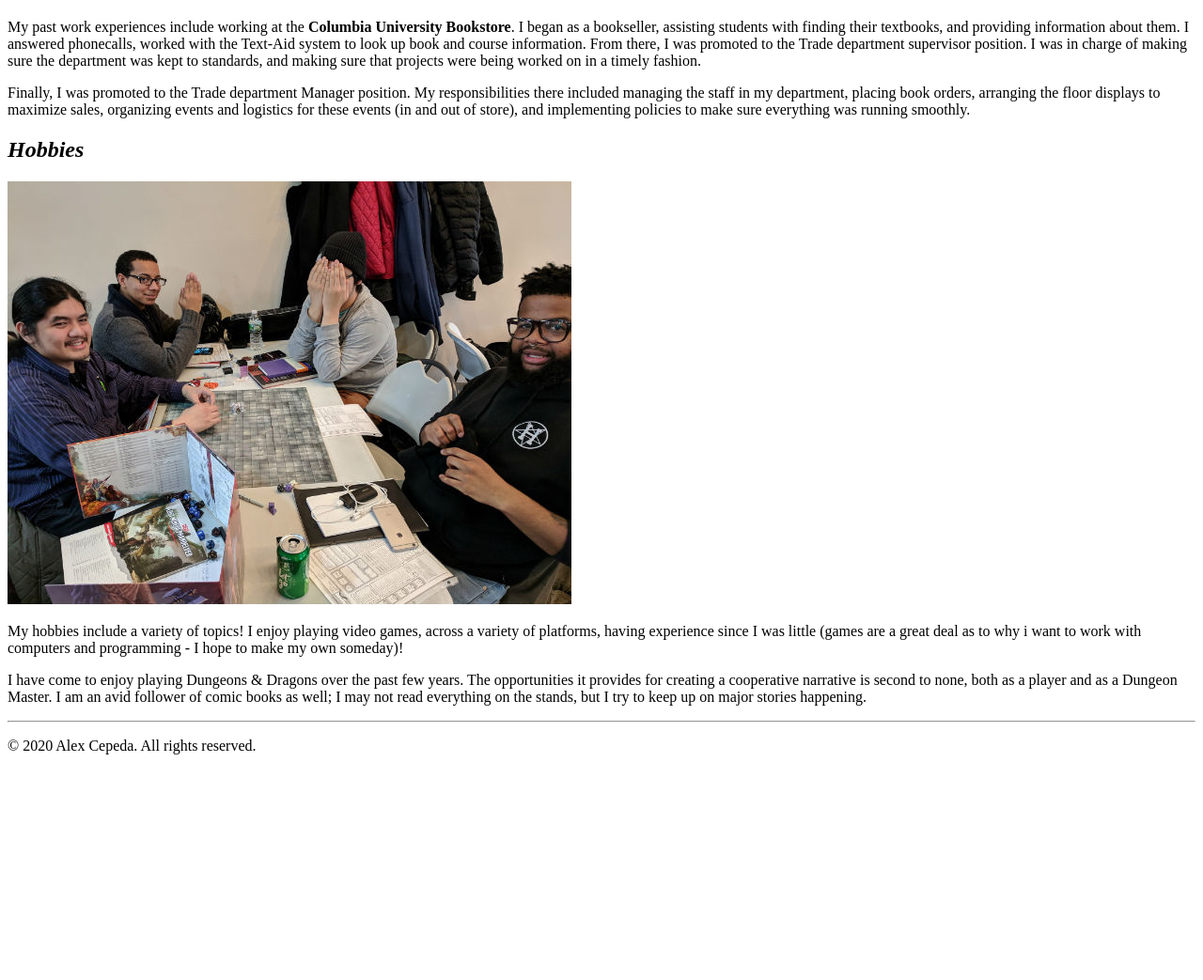
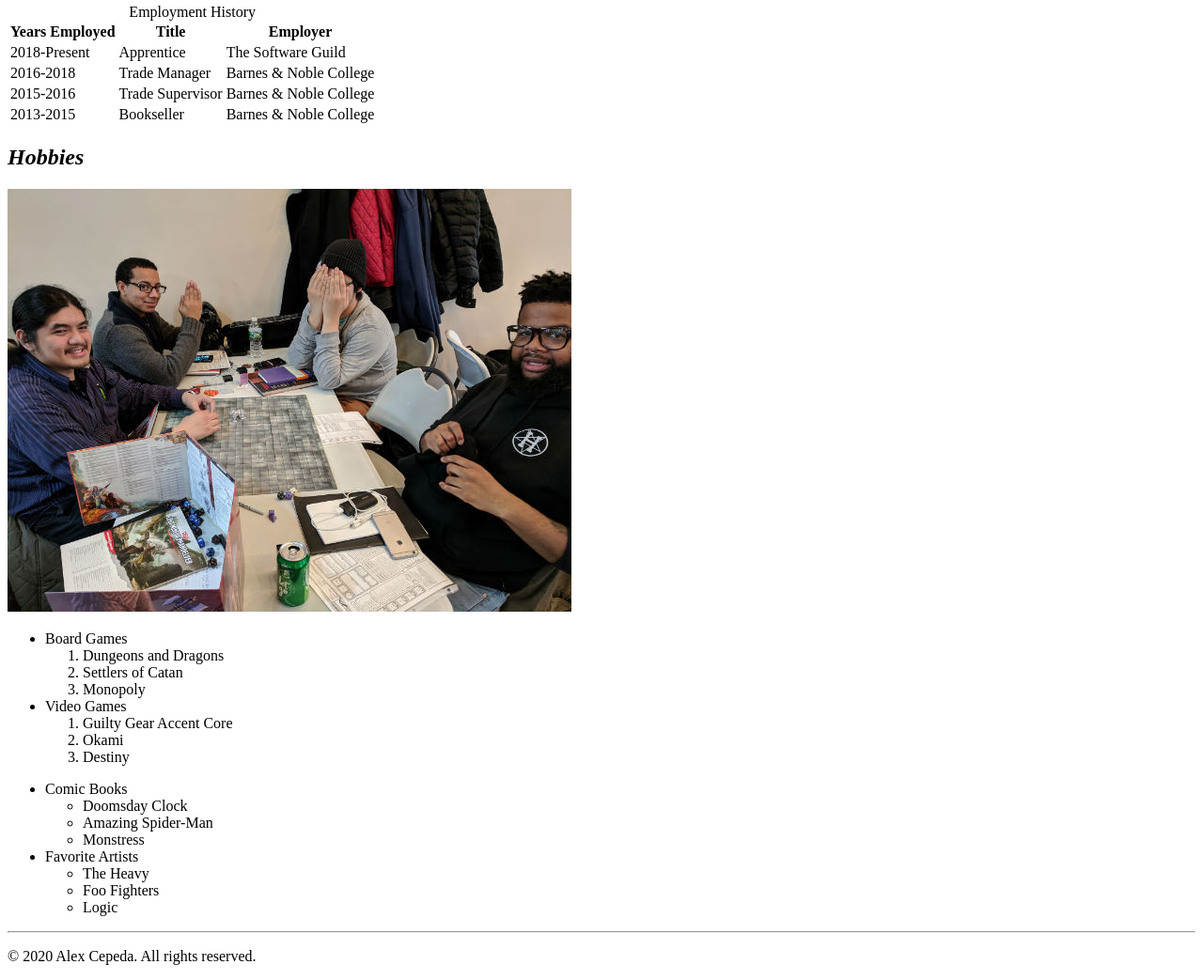
Before and after one commit to alexC317/SoftwareGuildCourse, a plain HTML site: page portfolio/index.html in a window 1280 px wide. Shown: the part 1782-2825 px from the top of the page at 94% size. Before the commit the page ends 2601 px from the top, so only its background shows below. Drawn offline with Linux system fonts and the light colour scheme.

Commit message:
Updated index.html and contact.html via the code-throughs.

```diff
--- a/portfolio/index.html
+++ b/portfolio/index.html
@@ -44,20 +44,70 @@
 
         <article id="pastExperiences">
           <h2><em>Past Experiences</em></h2>
-          <img src="images/work600.jpg" alt="A book from where I worked at">
+          <img src="images/work600.jpg" alt="">
+          <table>
+            <caption>Employment History</caption>
+            <tr>
+              <th>Years Employed</th>
+              <th>Title</th>
+              <th>Employer</th>
+            </tr>
+            <tr>
+              <td>2018-Present</td>
+              <td>Apprentice</td>
+              <td>The Software Guild</td>
+            </tr>
+            <tr>
+              <td>2016-2018</td>
+              <td>Trade Manager</td>
+              <td>Barnes & Noble College</td>
+            </tr>
+            <tr>
+              <td>2015-2016</td>
+              <td>Trade Supervisor</td>
+              <td>Barnes & Noble College</td>
+            </tr>
+            <tr>
+              <td>2013-2015</td>
+              <td>Bookseller</td>
+              <td>Barnes & Noble College</td>
+            </tr>
 
-          <p>My past work experiences include working at the <strong>Columbia University Bookstore</strong>. I began as a bookseller, assisting students with finding their textbooks, and providing information about them. I answered phonecalls, worked with the Text-Aid system to look up book and course information. From there, I was promoted to the Trade department supervisor position. I was in charge of making sure the department was kept to standards, and making sure that projects were being worked on in a timely fashion. </p>
-
-          <p>Finally, I was promoted to the Trade department Manager position. My responsibilities there included managing the staff in my department, placing book orders, arranging the floor displays to maximize sales, organizing events and logistics for these events (in and out of store), and implementing policies to make sure everything was running smoothly.</p>
+          </table>
         </article>
 
         <article id="hobbies">
           <h2><em>Hobbies</em></h2>
           <img src="images/dnd600.jpg" alt="my friends playing D&D">
-          <!--This could use  alittle more fleshing out! -->
-          <p>My hobbies include a variety of topics! I enjoy playing video games, across a variety of platforms, having experience since I was little (games are a great deal as to why i want to work with computers and programming - I hope to make my own someday)! </p>
+          <ul>
+            <li>Board Games</li>
+            <ol>
+              <li>Dungeons and Dragons</li>
+              <li>Settlers of Catan</li>
+              <li>Monopoly</li>
+            </ol>
+            <li>Video Games</li>
+            <ol>
+              <li>Guilty Gear Accent Core</li>
+              <li>Okami</li>
+              <li>Destiny</li>
+            </ol>
+          </ul>
 
-          <p>I have come to enjoy playing Dungeons & Dragons over the past few years. The opportunities it provides for creating a cooperative narrative is second to none, both as a player and as a Dungeon Master. I am an avid follower of comic books as well; I may not read everything on the stands, but I try to keep up on major stories happening.</p>
+          <ul>
+            <li>Comic Books</li>
+            <ul>
+              <li>Doomsday Clock</li>
+              <li>Amazing Spider-Man</li>
+              <li>Monstress</li>
+            </ul>
+            <li>Favorite Artists</li>
+            <ul>
+              <li>The Heavy</li>
+              <li>Foo Fighters</li>
+              <li>Logic</li>
+            </ul>
+          </ul>
         </article>
 
 
```
Also changed, not shown: portfolio/contact.html (+47 -9 lines), portfolio/projects.html (+1 -1 lines), portfolio/testimonials.html (+1 -1 lines).
